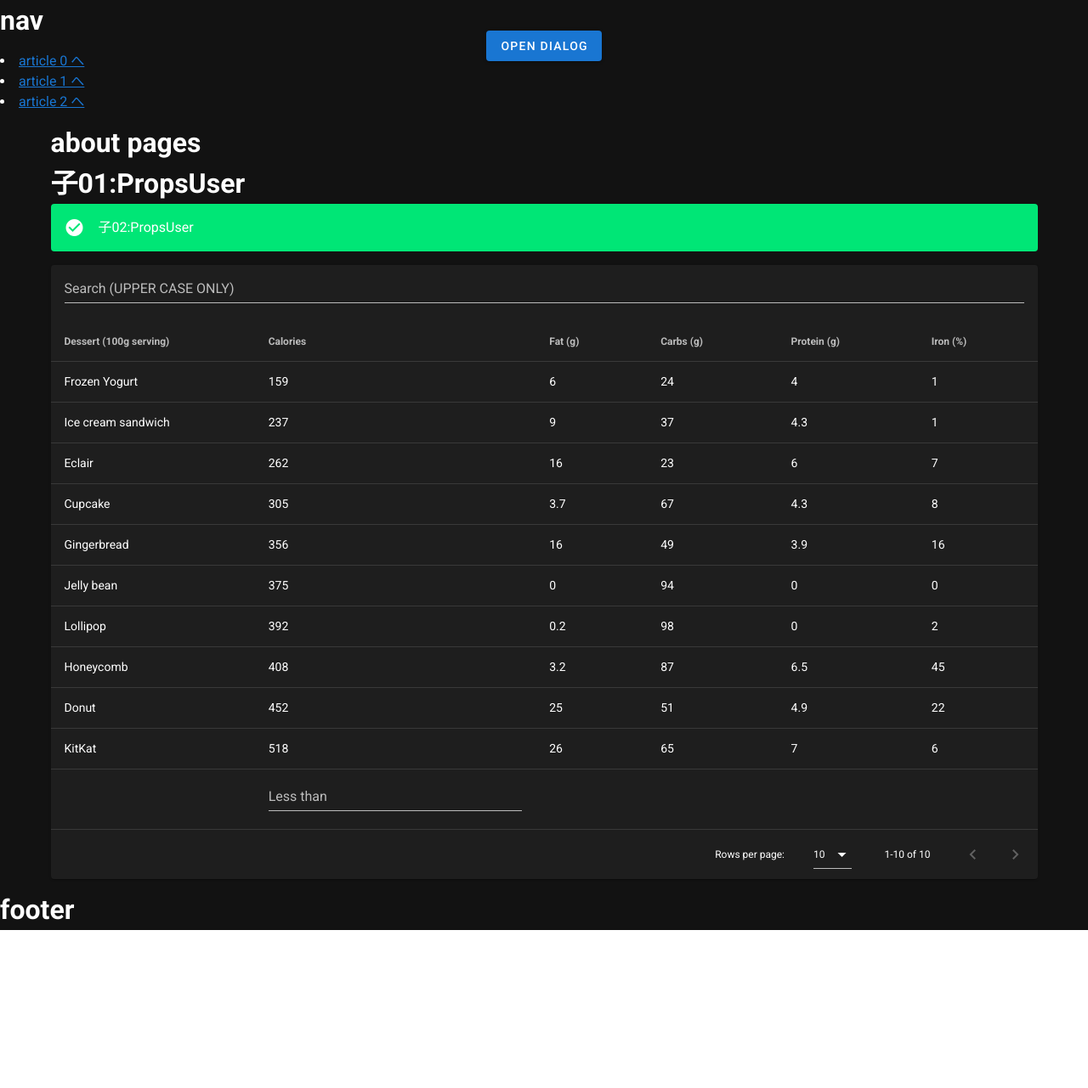
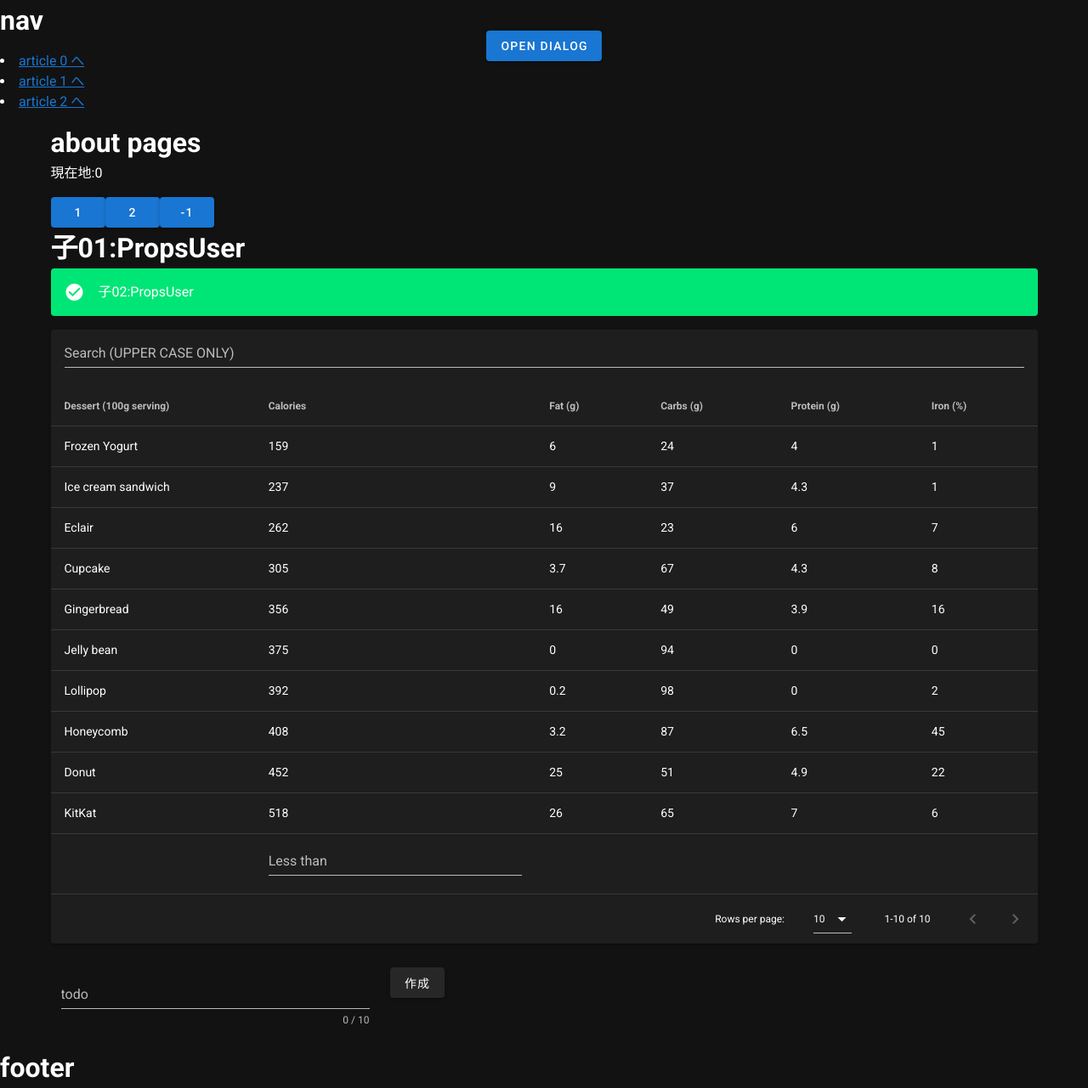
Before and after one commit to Taguchi-ivi/nuxt-study, a Nuxt app: page /about in a window 1280 px wide. Shown: the whole page at 85% size. Before the commit the page ends 1095 px from the top, so only its background shows below. Built offline with nearby package versions, Linux system fonts and the light colour scheme.

Commit message:
components props emit ok

```diff
--- /dev/null
+++ b/components/Atoms/MyCounter.vue
@@ -0,0 +1,28 @@
+<template>
+
+    <v-btn color="primary" @click="onclick">
+        {{ step }}
+    </v-btn>
+</template>
+
+<script>
+export default {
+    props: [
+        'step'
+    ],
+    emits: ['plus-minus'],
+    // data() {
+    //     return {
+    //         current :0
+    //     }
+    // },
+    computed: {},
+    methods: {
+        onclick() {
+            // this.current += e;
+            console.log(Number(this.step));
+            this.$emit('plus-minus', Number(this.step));
+        }
+    }
+}
+</script>
--- /dev/null
+++ b/components/Atoms/MyForm.vue
@@ -0,0 +1,30 @@
+<template>
+    <v-form v-model="valid">
+        <v-container>
+            <v-row>
+                <v-col cols="12" md="4">
+                    <v-text-field v-model="title" :counter="10" label="todo" required></v-text-field>
+                </v-col>
+                <v-col cols="12" md="4">
+                    <v-btn @click="handleSubmit">作成</v-btn>
+                </v-col>
+            </v-row>
+        </v-container>
+    </v-form>
+</template>
+
+<script>
+export default {
+    data() {
+        return {
+            title: ''
+        }
+    },
+    methods: {
+        handleSubmit() {
+            this.$emit('todo-submit', this.title);
+            this.title=''
+        }
+    }
+}
+</script>
--- a/pages/about.vue
+++ b/pages/about.vue
@@ -1,16 +1,42 @@
 <template>
     <div>
         <h1>about pages</h1>
+        <p>現在地:{{ current }}</p>
+        <my-counter step="1" @plus-minus="onplus" />
+        <my-counter step="2" @plus-minus="onplus" />
+        <my-counter step="-1" @plus-minus="onplus" />
         <my-table user-name="PropsUser"></my-table>
+        <p>{{ title }}</p>
+        <my-form @todo-submit="todoAdd" />
     </div>
 </template>
 
 <script>
 import MyTable from '~/components/Atoms/MyTable'
+import MyCounter from '~/components/Atoms/MyCounter'
+import MyForm from '~/components/Atoms/MyForm'
+
+
 export default {
     layout: 'default01',
     components: {
-        MyTable
+        MyTable,
+        MyCounter,
+        MyForm
+    },
+    data() {
+        return {
+            current: 0,
+            title: ''
+        }
+    },
+    methods: {
+        onplus(e) {
+            this.current += e;
+        },
+        todoAdd(e) {
+            this.title = e;
+        }
     }
 }
 </script>
```
Also changed, not shown: 1 other file (tests, documents, lock files or other folders).
